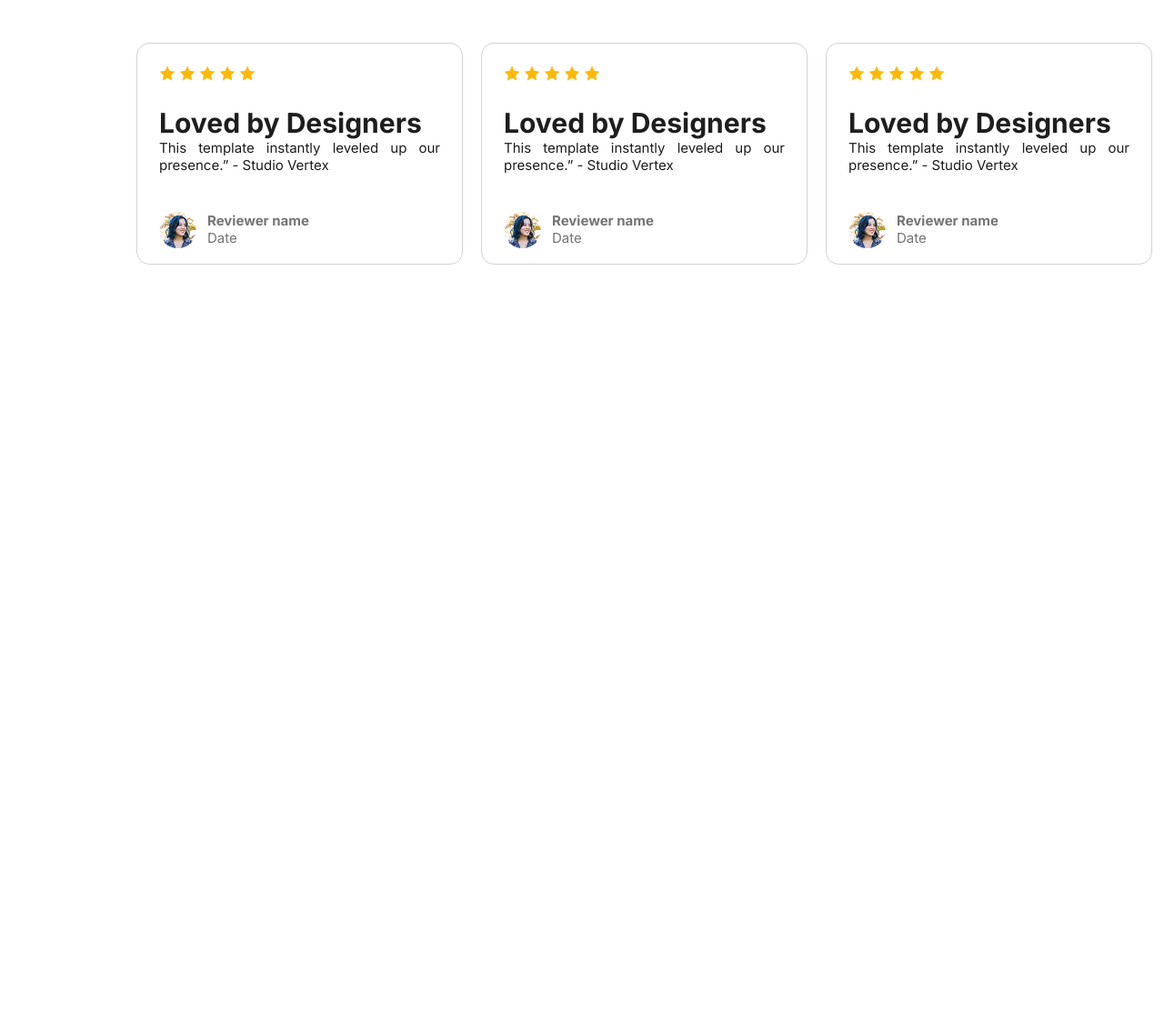
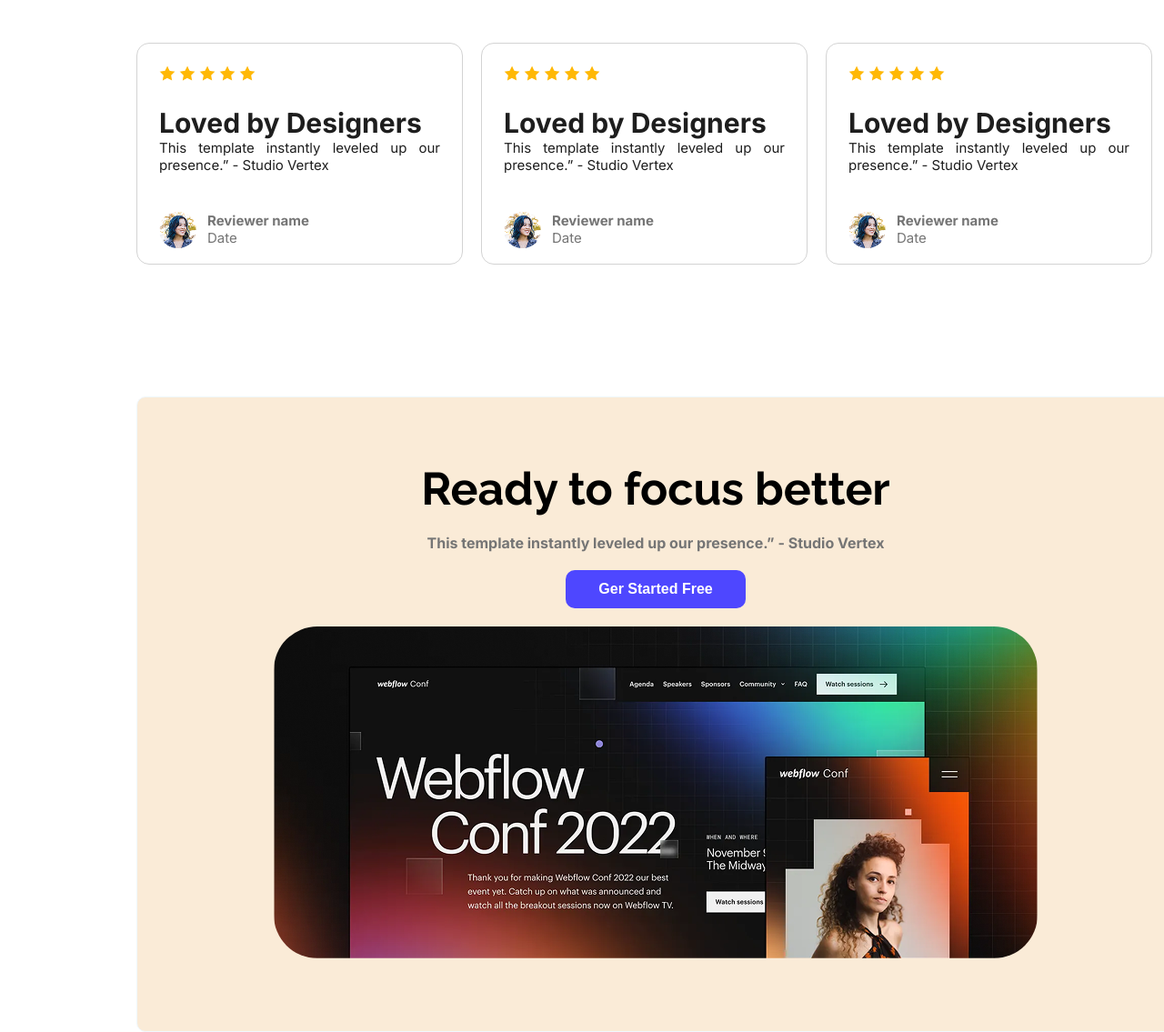
Before and after one commit to ahonafredowanhasib/My-Assignment-01, a plain HTML site: page index.html in a window 1280 px wide. Shown: the part 1841-2976 px from the top of the page at 91% size. Before the commit the page ends 2132 px from the top, so only its background shows below. Drawn offline with Linux system fonts and the light colour scheme.

Commit message:
my forth commit

```diff
--- a/index.html
+++ b/index.html
@@ -129,6 +129,12 @@
 
             </ul>
         </section>
+        <div class="ready-to-focus">
+            <h1 class="title-ready raleway">Ready to focus better</h1>
+            <p class="ready-des inter">This template instantly leveled up our presence.” - Studio Vertex</p>
+            <button class="btn">Ger Started Free</button>
+            <img src="images/wc-big.png" alt="wc big">
+        </div>
     </main>
     <footer>
 
--- a/style.css
+++ b/style.css
@@ -191,3 +191,32 @@ body{
     font-weight: normal;
     font-size: 15px;
 }
+/* ready to focus */
+.ready-to-focus{
+    text-align: center;
+    margin: 146px 150px 0 150px;
+    border: 1px solid aliceblue;
+    border-radius: 10px;
+    background-color: antiquewhite;
+    width: 1140px;
+    height: 697px;
+}
+.title-ready{
+    color:#000000 ;
+    font-size: 50px;
+    font-weight: bold;
+    margin: 71px 312px 0 312px;
+}
+.ready-des{
+    color: #757575;
+    font-weight: bold;
+    margin: 20px 15px 0 15px;
+}
+.ready-to-focus button{
+    margin: 20px 146px 0 146px;
+}
+.ready-to-focus img{
+    border: none;
+    border-radius: 48px;
+    margin: 20px 150px 71px 150px;
+}
```
Also changed, not shown: images/wc-big.png (added).
